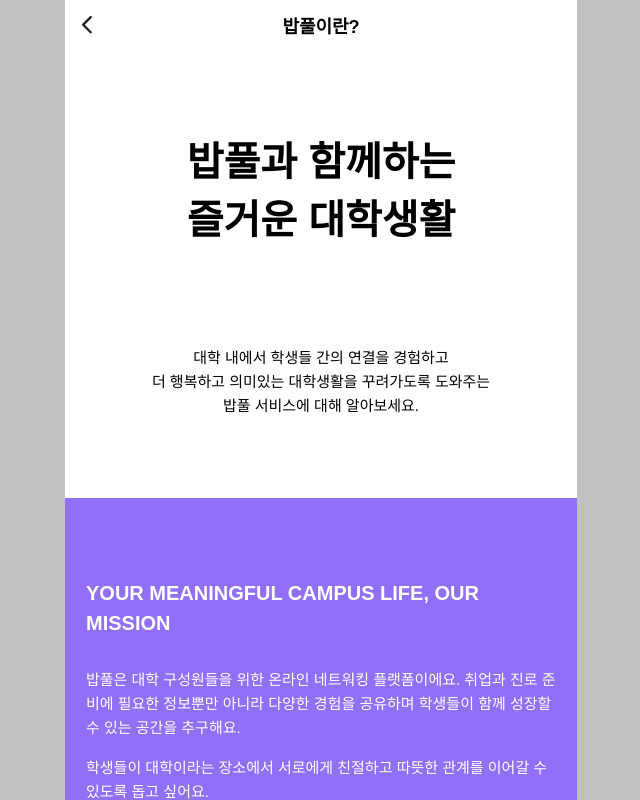
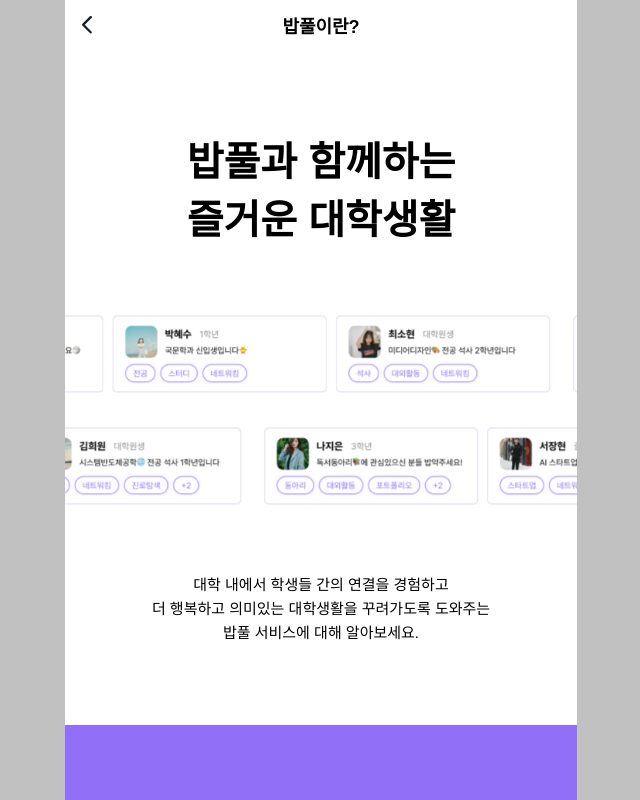
Before and after one commit to swyp3-babpool/babpool-frontend, a React (Vite) app: page /explanation in a window 1280 px wide. Shown: the whole page, without its empty margins (319-959 px from the left). Built offline with nearby package versions, Linux system fonts and the light colour scheme; a web font is replaced by a local one.

Commit message:
design: Publish styling for 'explanation' page

```diff
--- a/src/components/explanation/HowToUseCard.tsx
+++ b/src/components/explanation/HowToUseCard.tsx
@@ -1,7 +1,5 @@
-import React from 'react';
 import { styled } from 'styled-components';
 import Txt from '../common/text';
-import banner from '@/assets/banner/banner.png';
 
 type HowToUseCardProps = { title: string; desc: string; imgSrc: string; alt: string; };
 
@@ -10,7 +8,7 @@ export default function HowToUseCard({title, desc, imgSrc, alt} : HowToUseCardPr
         <CardContainer>
             <TitleBox>
                 <Txt variant='h5'>{title}</Txt>
-                <CardImage src={banner} alt={alt} />
+                <CardImage src={imgSrc} alt={alt} />
             </TitleBox>
             <Txt variant='caption1'>{desc}</Txt>
         </CardContainer>
--- a/src/components/explanation/WorthCard.tsx
+++ b/src/components/explanation/WorthCard.tsx
@@ -3,12 +3,12 @@ import { styled } from 'styled-components';
 import Txt from '../common/text';
 import banner from '@/assets/banner/banner.png';
 
-type WorthCardProps = { title: string; desc: string; imgSrc: string; alt: string;  sDesc?: string; };
+type WorthCardProps = { title: string; desc: string; imgSrc: string; sDesc?: string; };
 
-export default function WorthCard({ title, desc, sDesc='', imgSrc, alt }: WorthCardProps) {
+export default function WorthCard({ title, desc, sDesc='', imgSrc }: WorthCardProps) {
     return (
         <WorthCardContainer>
-            <CardImage src={banner} alt={title} />
+            <CardImage src={imgSrc} alt={title} />
             <Txt variant="h5" style={{ marginTop: '2px' }}>
                 {title}
             </Txt>
@@ -28,7 +28,7 @@ const WorthCardContainer = styled.div`
     width: 100%;
     min-width: 156px;
     max-width: 186px;
-    height: 165px;
+    height: 195px;
     min-height: 165px;
     display: flex;
     flex-direction: column;
--- a/src/pages/explanation/ExplanationPage.tsx
+++ b/src/pages/explanation/ExplanationPage.tsx
@@ -1,10 +1,12 @@
 import { colors } from '@/assets/styles/theme';
 import Header from '@/components/common/header';
 import Txt from '@/components/common/text';
-import { styled } from 'styled-components';
+import { keyframes, styled } from 'styled-components';
 import WorthCard from '@/components/explanation/WorthCard';
 import { HOW_TO_USE_LIST, WORTH_LIST } from '@/utils/constant';
 import HowToUseCard from '@/components/explanation/HowToUseCard';
+import profileImage_1 from '@/assets/images/프로필1.png';
+import profileImage_2 from '@/assets/images/프로필2.png';
 
 export default function ExplanationPage() {
     return (
@@ -15,7 +17,24 @@ export default function ExplanationPage() {
                     <Txt style={{ fontWeight: 700, fontSize: '40px' }}>밥풀과 함께하는</Txt>
                     <Txt style={{ fontWeight: 700, fontSize: '40px' }}>즐거운 대학생활</Txt>
                 </TitleBox>
-                <div></div>
+                <ScrollAnimationContainer>
+                    <ScrollAnimation>
+                        <ProfileImageBox1>
+                            <ProfileImage src={profileImage_1} alt="프로필1" />
+                        </ProfileImageBox1>
+                        <ProfileImageBox1>
+                            <ProfileImage src={profileImage_1} alt="프로필1" />
+                        </ProfileImageBox1>
+                    </ScrollAnimation>
+                    <ScrollAnimation>
+                        <ProfileImageBox2>
+                            <ProfileImage src={profileImage_2} alt="프로필2" />
+                        </ProfileImageBox2>
+                        <ProfileImageBox2>
+                            <ProfileImage src={profileImage_2} alt="프로필2" />
+                        </ProfileImageBox2>
+                    </ScrollAnimation>
+                </ScrollAnimationContainer>
                 <DescBox>
                     <Txt style={{ fontSize: '15px', fontWeight: 400, lineHeight: '24px' }}>
                         대학 내에서 학생들 간의 연결을 경험하고
@@ -73,7 +92,6 @@ export default function ExplanationPage() {
                             desc={worth.desc}
                             sDesc={worth.sDesc && worth.sDesc}
                             imgSrc={worth.imgSrc}
-                            alt={worth.title}
                         />
                     ))}
                 </WorthCardContainer>
@@ -108,6 +126,7 @@ export const ExplanationContainer = styled.div`
     background-color: white;
     display: flex;
     flex-direction: column;
+    overflow: hidden;
 `;
 
 export const TitleBox = styled.div`
@@ -119,11 +138,60 @@ export const TitleBox = styled.div`
     justify-content: center;
 `;
 
+export const ScrollAnimationContainer = styled.div`
+    width: 100%;
+    display: flex;
+    flex-direction: column;
+    gap: 12px;
+`;
+
+export const ScrollAnimation = styled.div`
+    width: 100%;
+    height: 100px;
+    display: flex;
+    --webkit-mask-image: linear-gradient(90deg, transparent, #fff 20%, #fff 80%, transparent);
+`;
+
+const scrollAnimation_1 = keyframes`
+    0% {
+        transform: translateX(0%);
+    }
+    100% {
+        transform: translateX(-100%);
+    }
+`;
+
+const scrollAnimation_2 = keyframes`
+    0% {
+        transform: translateX(-100%);
+    }
+    100% {
+        transform: translateX(0);
+    }
+`;
+
+export const ProfileImageBox1 = styled.div`
+    display: flex;
+    animation: ${scrollAnimation_1} 20s linear infinite;
+    animation-delay: calc(-20s);
+`;
+
+export const ProfileImageBox2 = styled.div`
+    display: flex;
+    animation: ${scrollAnimation_2} 20s linear infinite;
+    animation-delay: calc(-20s);
+`;
+
+export const ProfileImage = styled.img`
+    height: 100px;
+`;
+
 export const FirstSection = styled.section`
     width: 100%;
-    height: auto;
+    height: 675px;
     display: flex;
     flex-direction: column;
+    justify-content: space-between;
     gap: 50px;
     padding: 80px 0;
 `;
@@ -159,7 +227,6 @@ export const WorthCardContainer = styled.div`
     grid-template-columns: 1fr 1fr;
     grid-template-rows: auto auto auto auto;
     place-items: center;
-    overflow-y: auto;
 
     :nth-child(1) {
         grid-column: span 2;
--- a/src/utils/constant.ts
+++ b/src/utils/constant.ts
@@ -1,4 +1,12 @@
-import 연결 from '../assets/banner/banner.png';
+import 연결 from '../assets/images/연결.png';
+import 안심 from '../assets/images/안심.png';
+import 재발견 from '../assets/images/재발견.png';
+import 존중 from '../assets/images/존중.png';
+import 주체성 from '../assets/images/주체성.png';
+import 즐거움 from '../assets/images/즐거움.png';
+import 밥 from '../assets/images/밥.png';
+import 손 from '../assets/images/손.png';
+import 신분증 from '../assets/images/신분증.png';
 
 export const DIVISION = ['1학년', '2학년', '3학년', '4학년', '졸업생', '대학원생'];
 
@@ -13,42 +21,42 @@ export const WORTH_LIST = [
     {
         title: '연결',
         desc: '밥출 속에서 모두가 연결돼요',
-        imgSrc: '연결',
+        imgSrc: 연결,
     },
     {
         title: '주체성',
         desc: '의미있는 대학생활을 위해',
         sDesc: '주체적으로 노력해요',
-        imgSrc: '주체성',
+        imgSrc: 주체성,
     },
     {
         title: '환대',
         desc: '서로를 따뜻하게 대하는',
         sDesc: '문화를 만들어요',
-        imgSrc: '환대',
+        imgSrc: 주체성,
     },
     {
         title: '존중',
         desc: '다양한 생각을 수용해요',
-        imgSrc: '존중',
+        imgSrc: 존중,
     },
     {
         title: '안심',
         desc: '편안하고 안전한',
         sDesc: '밥약 문화를 만들어요',
-        imgSrc: '안심',
+        imgSrc: 안심,
     },
     {
         title: '재발견',
         desc: '밥약을 통해 스스로',
         sDesc: '재발견하는 기회를 얻어요',
-        imgSrc: '재발견',
+        imgSrc: 재발견,
     },
     {
         title: '즐거움',
         desc: '밥풀러와 즐거움을',
         sDesc: '나누는 여유도 가져봐요',
-        imgSrc: '즐거움',
+        imgSrc: 즐거움,
     },
 ]
 
@@ -56,16 +64,16 @@ export const HOW_TO_USE_LIST = [
     {
         title: '01 회원가입하고 프로필카드 만들기',
         desc: '카카오 로그인을 통해 빠르게 회원가입하고 밥풀러 프로필카드를 작성하세요.',
-        imgSrc: ''
+        imgSrc: 신분증
     },
     {
         title: '02 밥풀러 찾고 밥약 요청하기',
         desc: '원하는 밥풀러를 찾아 밥약을 보내세요. 밥약이 가능한 날짜와 시간을 선택하고, 궁금하신 내용을 함께 보내주세요. 밥약이 수락되면 연락 수단이 공개돼요.',
-        imgSrc: ''
+        imgSrc: 밥
     },
     {
         title: '03 밥풀러 후기 작성하기',
         desc: '밥약 이후 밥풀러에 대한 솔직한 후기를 작성하세요. 상대방의 대화 태도와 정보의 유용성을 평가하여 다른 이용자들과 경험을 공유할 수 있어요.',
-        imgSrc: ''
+        imgSrc: 손
     }
 ]
```
